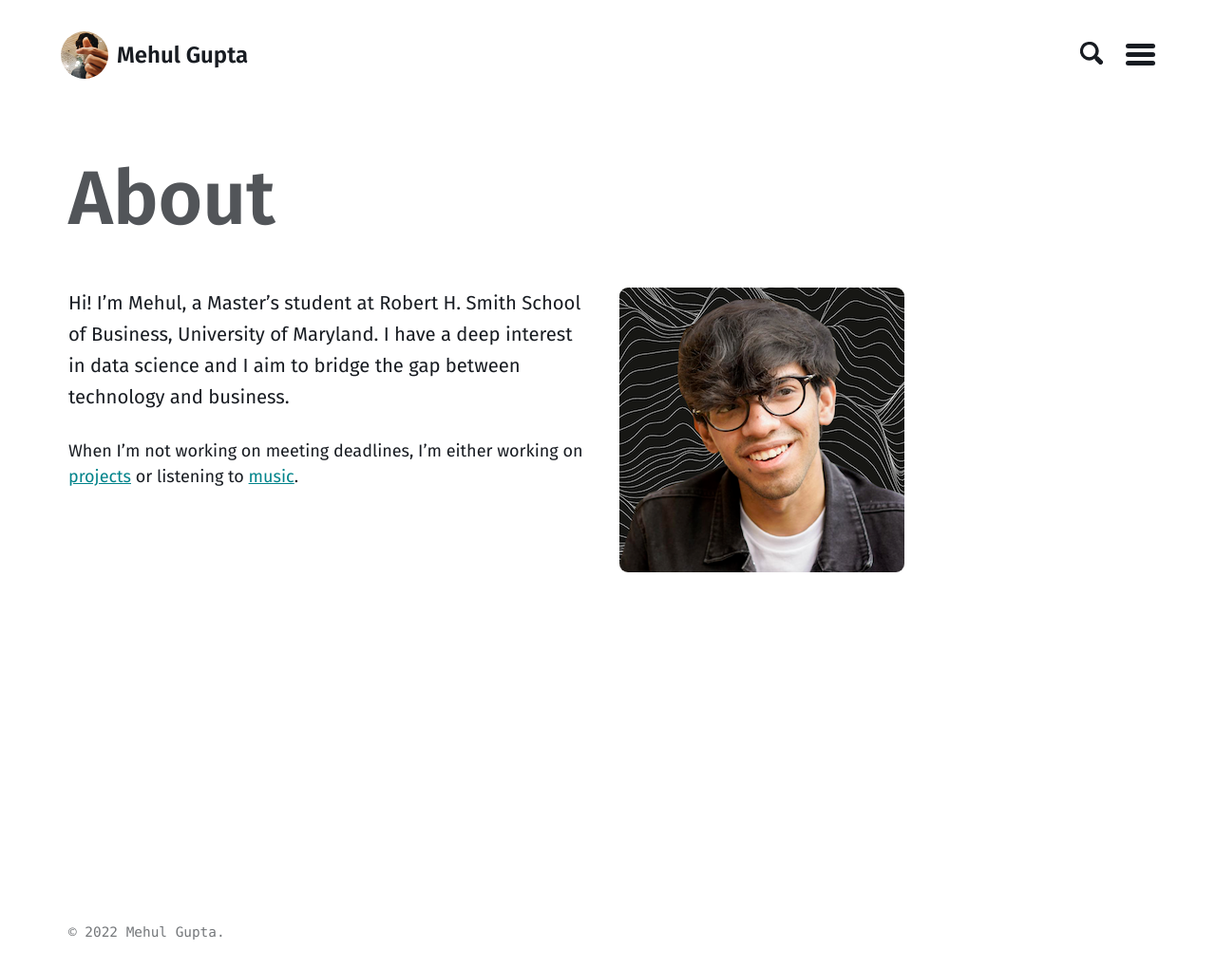
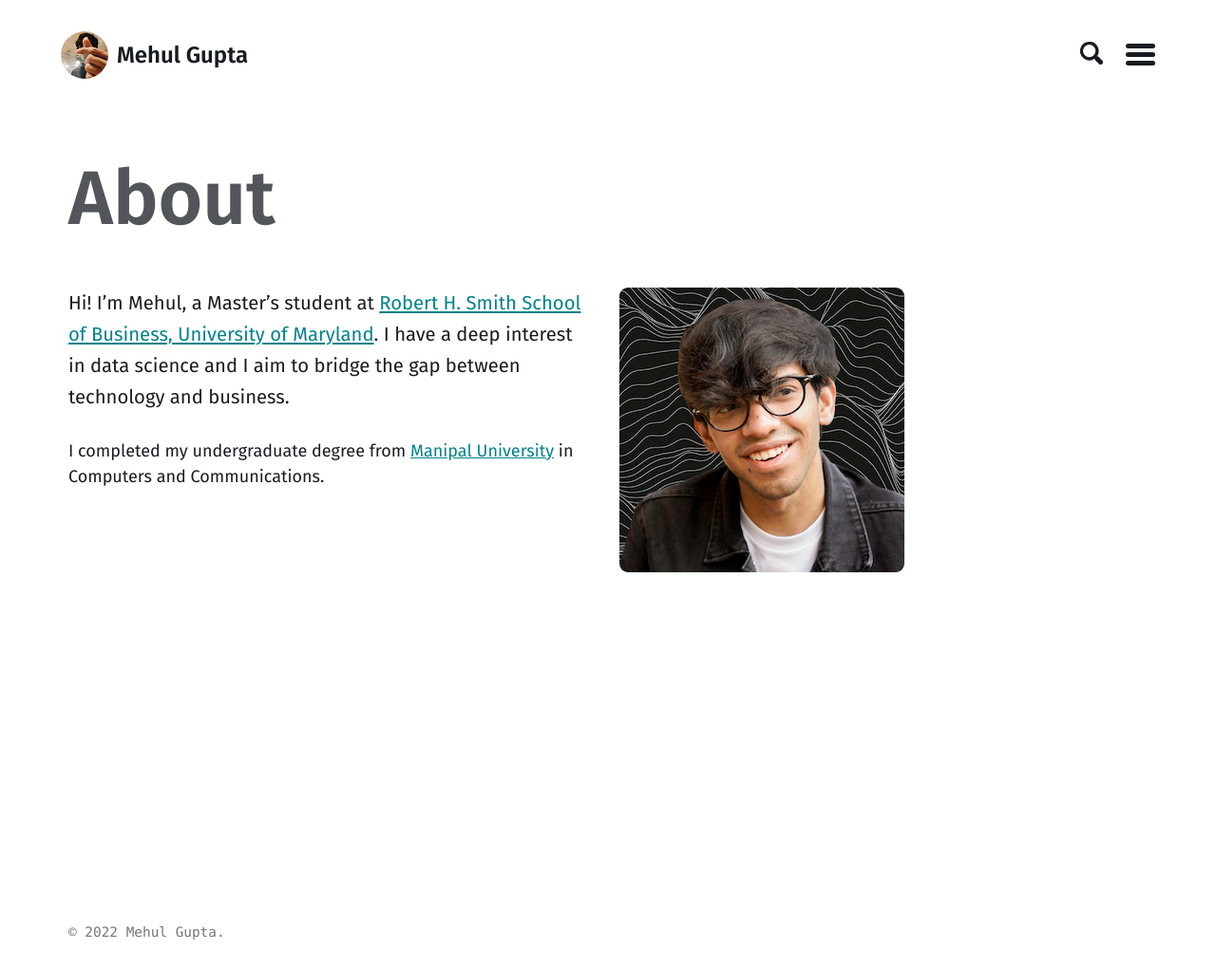
Before and after one commit to mehulg25/mehulg25.github.io, a Jekyll site: the page built from about.md, in a window 1280 px wide. Shown: the whole page at 95% size. Built offline with Jekyll 4.4.1, drawn with Linux system fonts in a browser that asks for light colours.

Commit message:
Update about
Testing embeds

```diff
--- a/about.md
+++ b/about.md
@@ -4,6 +4,6 @@ layout: about
 permaline: /about
 ---
 
-Hi! I'm Mehul, a Master's student at Robert H. Smith School of Business, University of Maryland. I have a deep interest in data science and I aim to bridge the gap between technology and business.
+Hi! I'm Mehul, a Master's student at [Robert H. Smith School of Business, University of Maryland]("https://www.rhsmith.umd.edu"). I have a deep interest in data science and I aim to bridge the gap between technology and business.
 
-When I'm not working on meeting deadlines, I'm either working on [projects](/projects) or listening to [music](/music).
+I completed my undergraduate degree from [Manipal University]("https://jaipur.manipal.edu") in Computers and Communications.
--- a/index.html
+++ b/index.html
@@ -1,6 +1,6 @@
 ---
 layout: home
-alt_title: "Hello World! I'm [Mehul](/about.html)."
+alt_title: "Hello World! I'm [Mehul](about).""
 image: /assets/images/gargi_banner_2.jpg
 introduction: |
  This Website Is In Progress.
```
